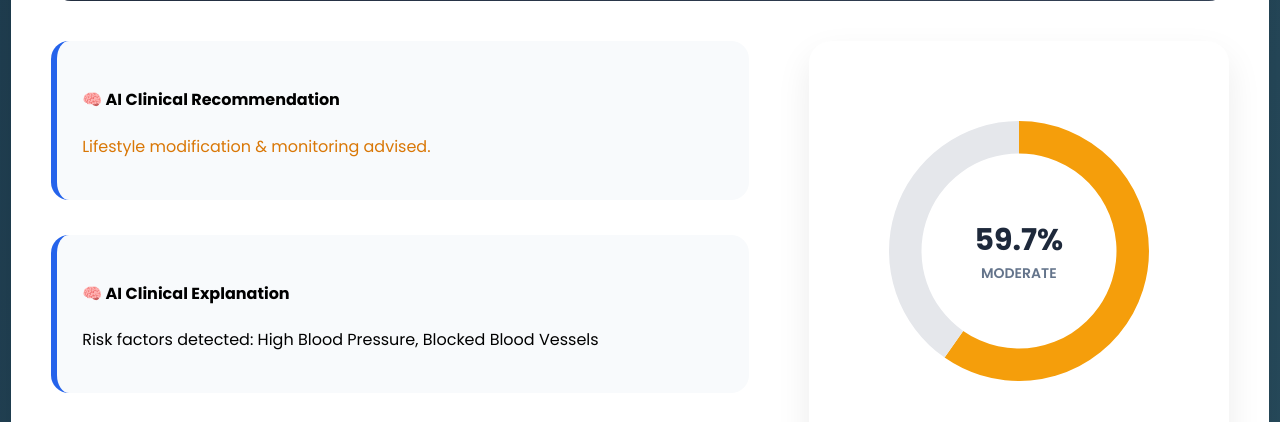
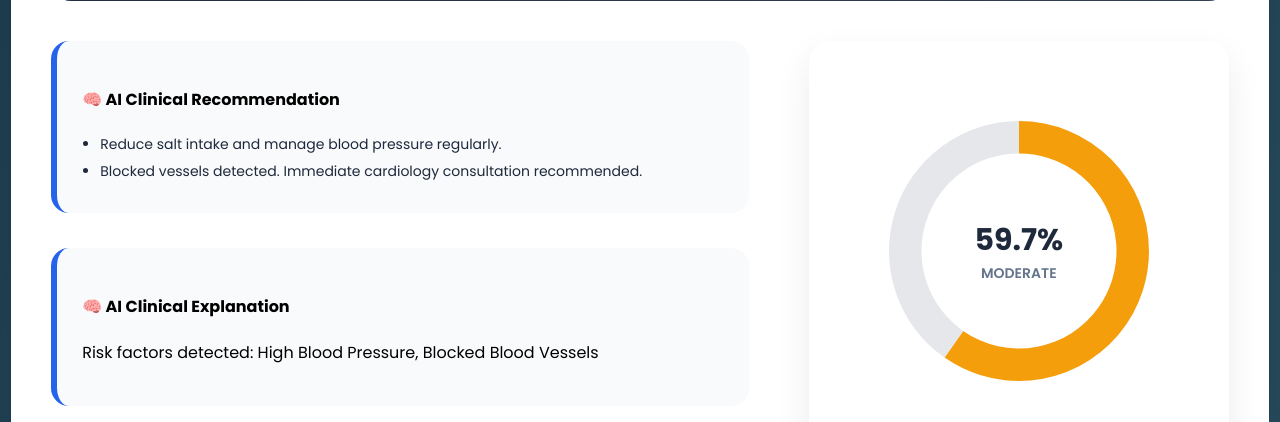
Before and after one commit to RAZA1409/Heart-Disease-Clinical-AI-System, a Flask app: a page that uses templates/patient_detail.html in a window 1280 px wide. Shown: the part 366-788 px from the top of the page. Run offline with Flask 3, Linux system fonts and the light colour scheme; a user stored in the database is signed in; data comes from the database, SQL or seed files in the repository; parts of the project's set-up code (start-up, migrations or seed data) failed here and were passed over.

Commit message:
Smart AI recommendation system implemented

```diff
--- a/app.py
+++ b/app.py
@@ -467,7 +467,7 @@ def patient_detail(patient_id):
 
     patient["Probability (%)"] = round(safe_float(patient.get("probability")), 2)
     patient["explanation"] = generate_explanation(patient)
-
+    patient["recommendations"] = generate_recommendation(patient)
     # ----------------------------
     # Reverse Mapping (Text)
     # ----------------------------
@@ -511,6 +511,36 @@ def generate_explanation(patient):
         return "Patient shows mostly normal clinical parameters."
 
     return "Risk factors detected: " + ", ".join(reasons)
+
+def generate_recommendation(patient):
+
+    recommendations = []
+
+    # Cholesterol
+    if patient.get("chol", 0) > 200:
+        recommendations.append("Reduce fatty food intake and monitor cholesterol levels.")
+
+    # Blood Pressure
+    if patient.get("trestbps", 0) > 130:
+        recommendations.append("Reduce salt intake and manage blood pressure regularly.")
+
+    # Heart Rate
+    if patient.get("thalach", 0) < 60:
+        recommendations.append("Monitor heart rate and consult cardiologist if symptoms persist.")
+
+    # ST Depression
+    if patient.get("oldpeak", 0) > 1:
+        recommendations.append("Possible cardiac stress detected. Avoid heavy exertion.")
+
+    # Blocked vessels
+    if patient.get("ca", 0) > 1:
+        recommendations.append("Blocked vessels detected. Immediate cardiology consultation recommended.")
+
+    # FINAL fallback
+    if not recommendations:
+        return ["Maintain healthy lifestyle and regular checkups."]
+
+    return recommendations
 
 # ------------------------------------------------------------
 # Patient Detail
--- a/templates/patient_detail.html
+++ b/templates/patient_detail.html
@@ -252,6 +252,15 @@ body{
     color: #64748b;
 }
 
+.recommendation ul {
+    margin: 0;
+}
+
+.recommendation li {
+    font-size: 14px;
+    color: #1e293b;
+}
+
 /* PRINT OPTIMIZATION */
 @media print {
     body{ background:white; }
@@ -310,13 +319,11 @@ body{
             <div class="recommendation">
                 <h4>🧠 AI Clinical Recommendation</h4>
 
-                {% if patient["risk_level"] == "HIGH" %}
-                    <p style="color:#dc2626;">Immediate cardiology consultation recommended.</p>
-                {% elif patient["risk_level"] == "MODERATE" %}
-                    <p style="color:#d97706;">Lifestyle modification & monitoring advised.</p>
-                {% else %}
-                    <p style="color:#16a34a;">Low immediate risk. Maintain healthy lifestyle.</p>
-                {% endif %}
+                <ul style="margin-top:10px; padding-left:18px;">
+                    {% for rec in patient["recommendations"] %}
+                    <li style="margin-bottom:6px;">{{ rec }}</li>
+                    {% endfor %}
+                </ul>
             </div>
 
             <div class="recommendation" style="margin-top:15px;">
```
